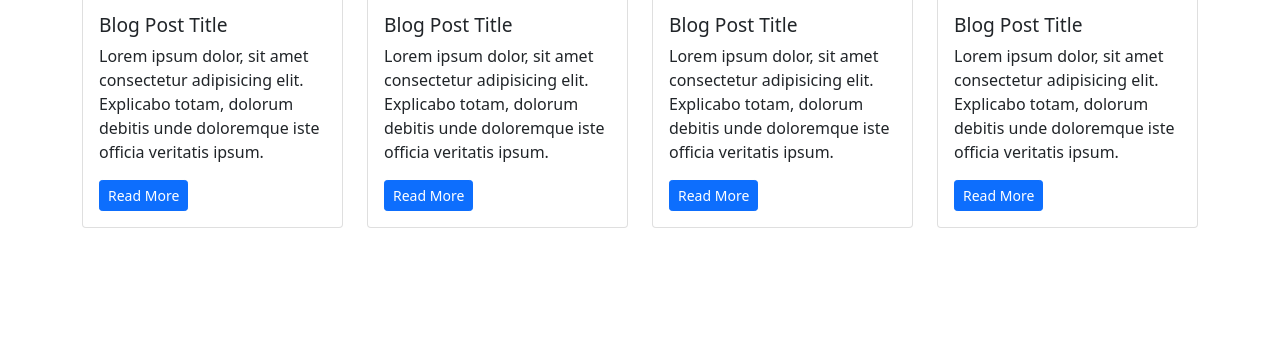
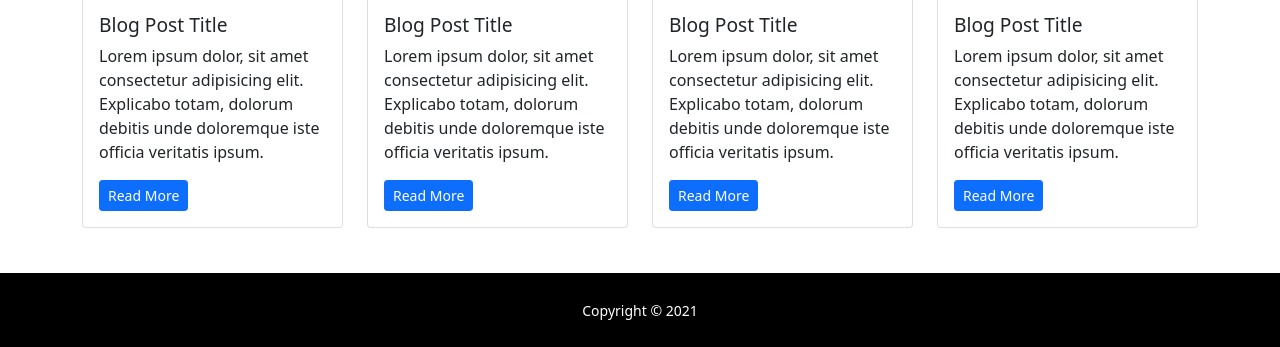
Before and after one commit to razorboy73/Blog, a plain HTML site: page index.html in a window 1280 px wide. Shown: the part 1032-1379 px from the top of the page. Before the commit the page ends 1305 px from the top, so only its background shows below. Drawn offline with nearby package versions, Linux system fonts and the light colour scheme.

Commit message:
added stuff

```diff
--- a/index.html
+++ b/index.html
@@ -175,6 +175,19 @@
     </section>
 
     <!--Body Content End-->
+    <!--Footer Content Start-->
+    <footer class="main-footer">
+        <div class="container">
+            <div class="row">
+                <div class="col-lg-12">
+                    <div class="copy text-center">
+                        <small>Copyright &copy 2021</small>
+                    </div>
+                </div>
+            </div>
+        </div>
+    </footer>
+    <!--Footer Content End-->
 
 
     <!-- Optional JavaScript; choose one of the two! -->
--- a/style.css
+++ b/style.css
@@ -32,3 +32,10 @@
 .my_card h3 {
     font-size: 1.2em;
 }
+
+footer.main-footer {
+    background-color: black;
+    padding-top: 25px;
+    padding-bottom: 25px;
+    color: white;
+}
```
